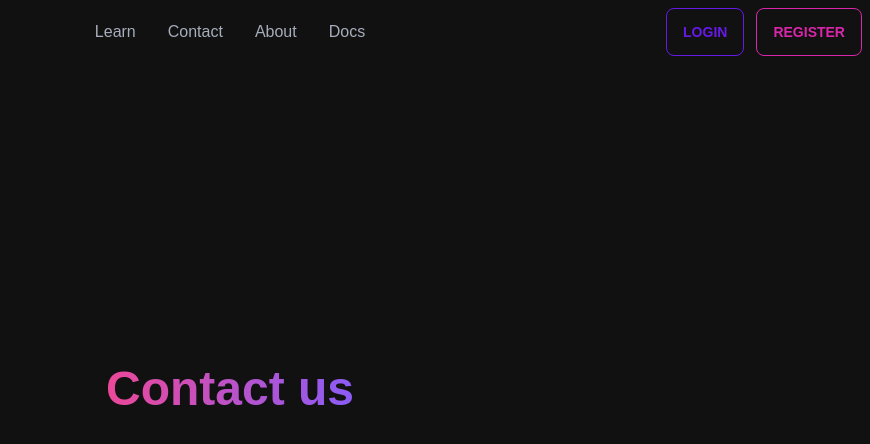
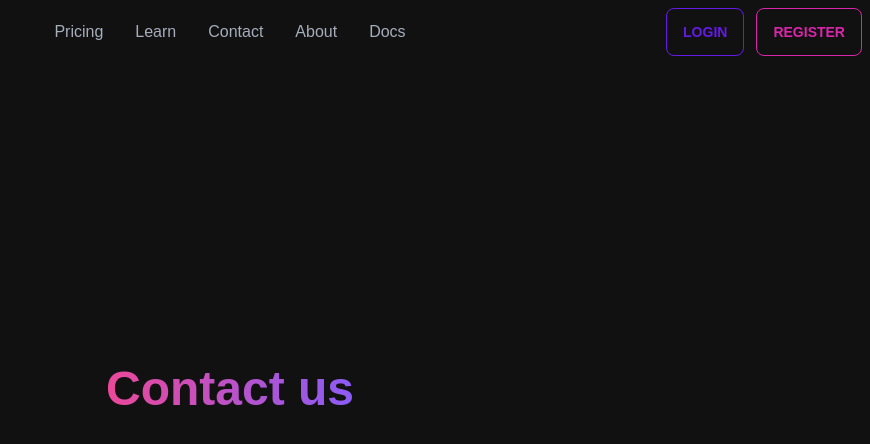
Before and after one commit to EgloDevelopment/Website, a React (Vite) app: page /contact in a window 1280 px wide. Shown: the top 444 px of the page, without its empty margins (410-1280 px from the left). Built offline with nearby package versions, Linux system fonts and the light colour scheme.

Commit message:
Update Sidebar.jsx

```diff
--- a/src/Components/Sidebar/Sidebar.jsx
+++ b/src/Components/Sidebar/Sidebar.jsx
@@ -29,6 +29,9 @@ const Sidebar = () => {
               className="menu menu-compact dropdown-content mt-3 p-2 shadow bg-base-100 rounded-box w-52"
             >
               <li>
+                <a>Pricing</a>
+              </li>
+              <li>
                 <a>Learn</a>
               </li>
               <li>
@@ -45,6 +48,9 @@ const Sidebar = () => {
         </div>
         <div className="navbar-center hidden lg:flex">
           <ul className="menu menu-horizontal px-1">
+            <li>
+                <a>Pricing</a>
+            </li>
             <li>
               <a>Learn</a>
             </li>
```
